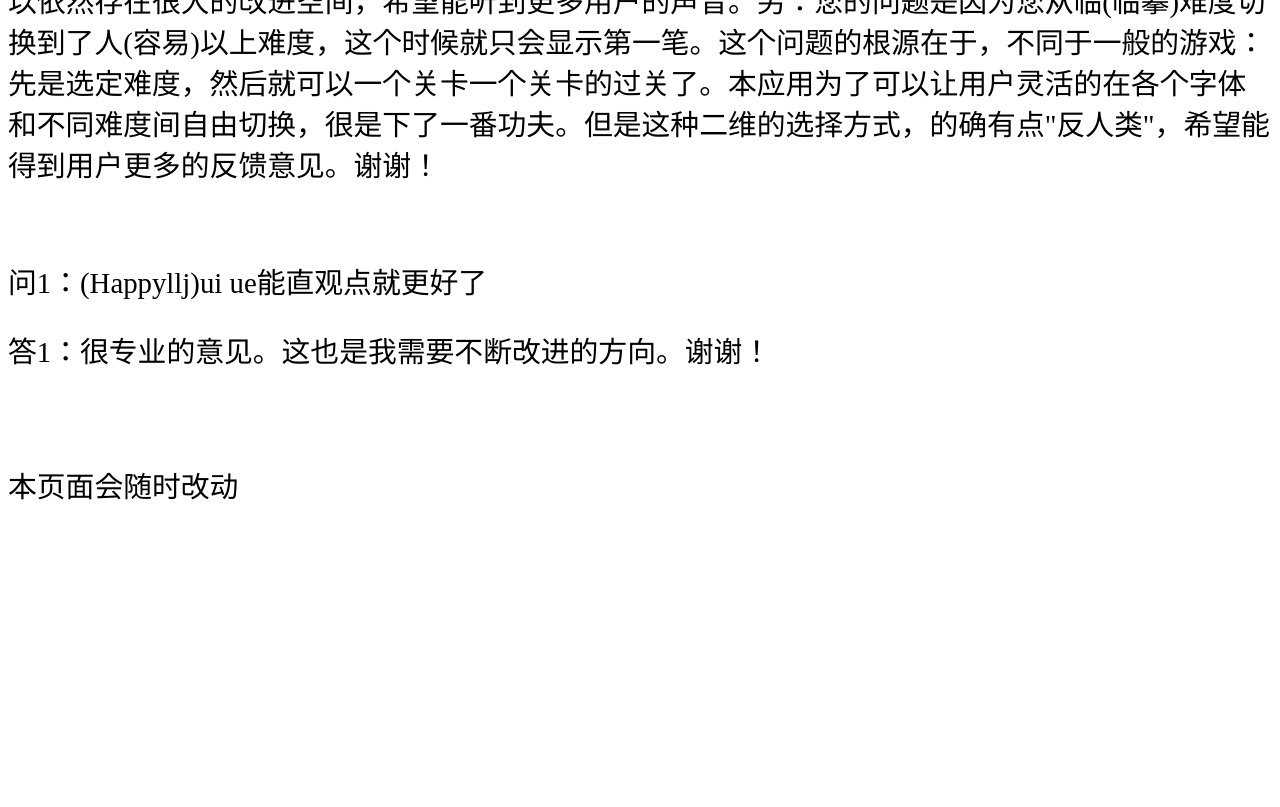
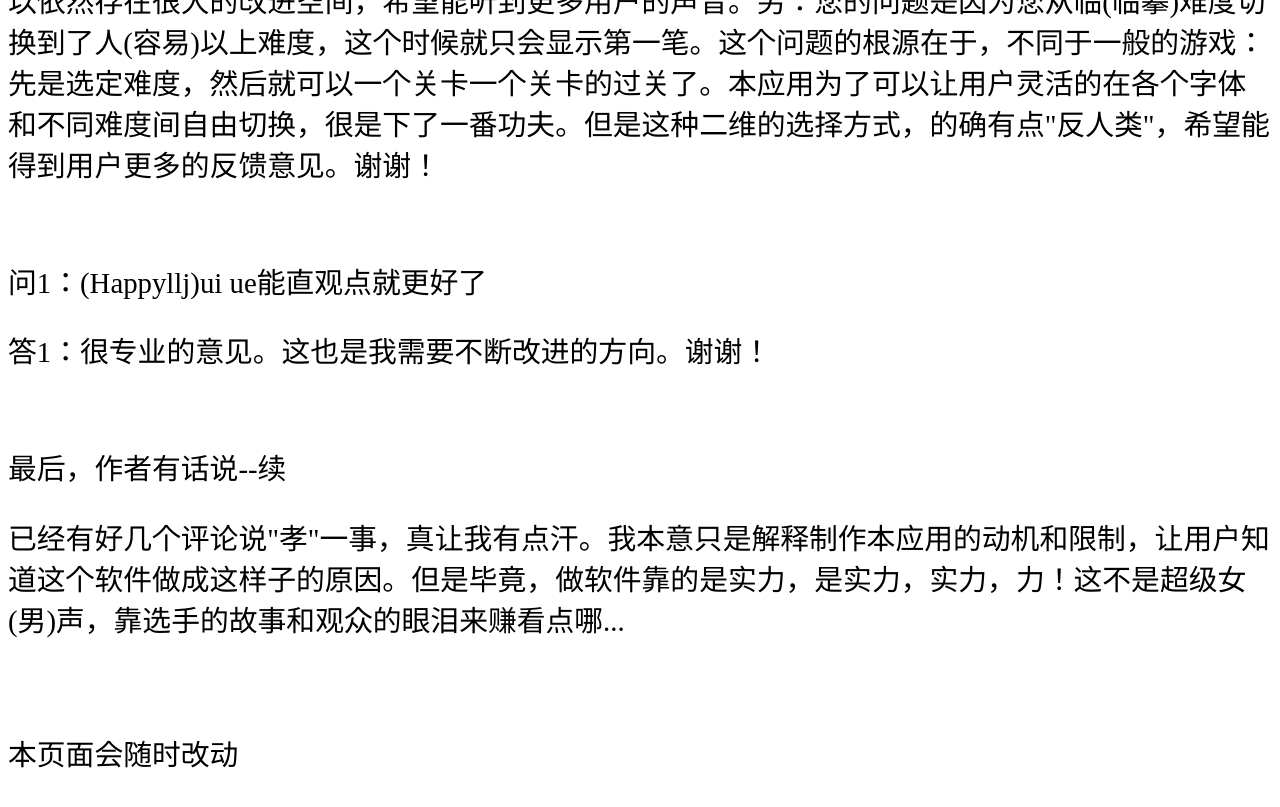
Before and after one commit to shengzhe/livecalligraphy, a Jekyll site: the page built from _posts/2012-08-31-LiveCalligraphyHelp.html, in a window 1280 px wide and 900 px high, scrolled down 8972 px. Shown: the top 807 px of the window. Built offline with Jekyll 4.4.1, drawn with Linux system fonts in a browser that asks for light colours; Markdown is read by kramdown in place of the engine named in the settings; before the commit the page ends 9604 px from its top, so only the background shows below that.

Commit message:
Update _posts/2012-08-31-LiveCalligraphyHelp.html

```diff
--- a/_posts/2012-08-31-LiveCalligraphyHelp.html
+++ b/_posts/2012-08-31-LiveCalligraphyHelp.html
@@ -106,6 +106,9 @@ title: 活字帖在线帮助(Help of Live Calligraphy)
 <p>问1：(Happyllj)ui ue能直观点就更好了</p>
 <p>答1：很专业的意见。这也是我需要不断改进的方向。谢谢！</p>
 <br/>
+<p>最后，作者有话说--续</p>
+<p>已经有好几个评论说"孝"一事，真让我有点汗。我本意只是解释制作本应用的动机和限制，让用户知道这个软件做成这样子的原因。但是毕竟，做软件靠的是实力，是实力，实力，力！这不是超级女(男)声，靠选手的故事和观众的眼泪来赚看点哪...</p>
+<br/>
 <br/>
 <p>本页面会随时改动</p>
 <br/>
```
Also changed, not shown: other parts of _posts/2012-08-31-LiveCalligraphyHelp.html (+1 -1 lines).
